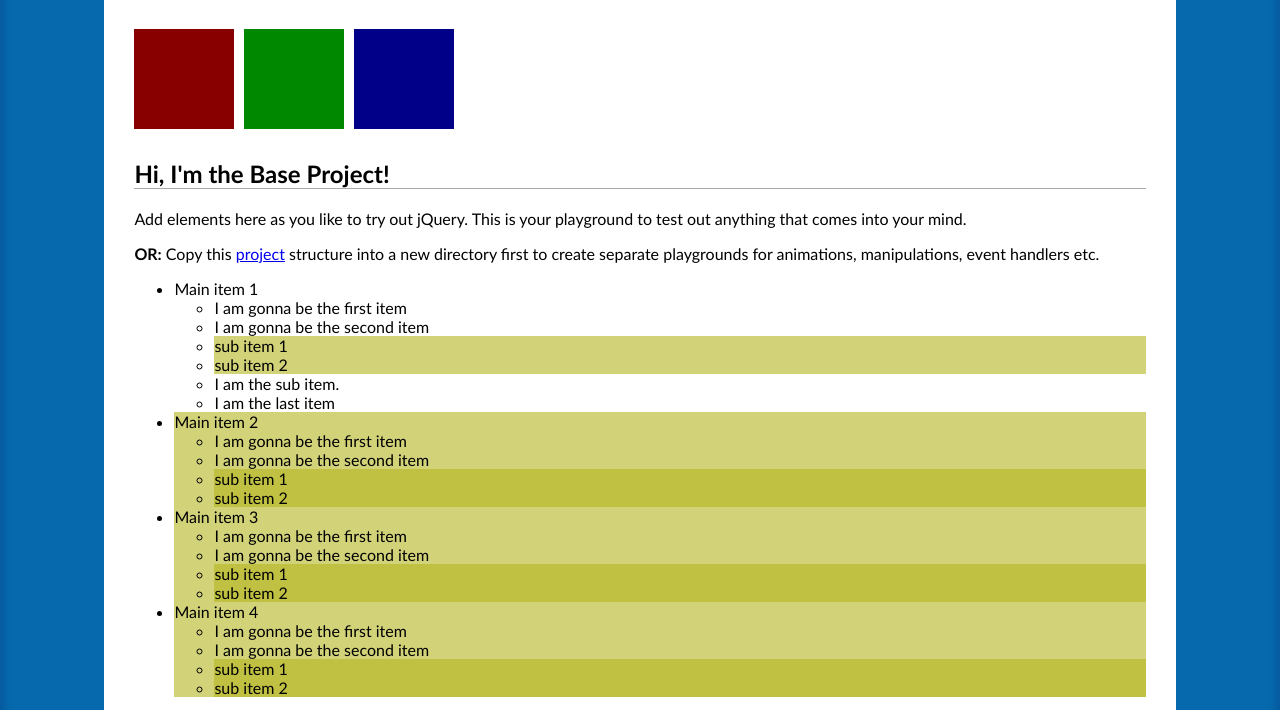
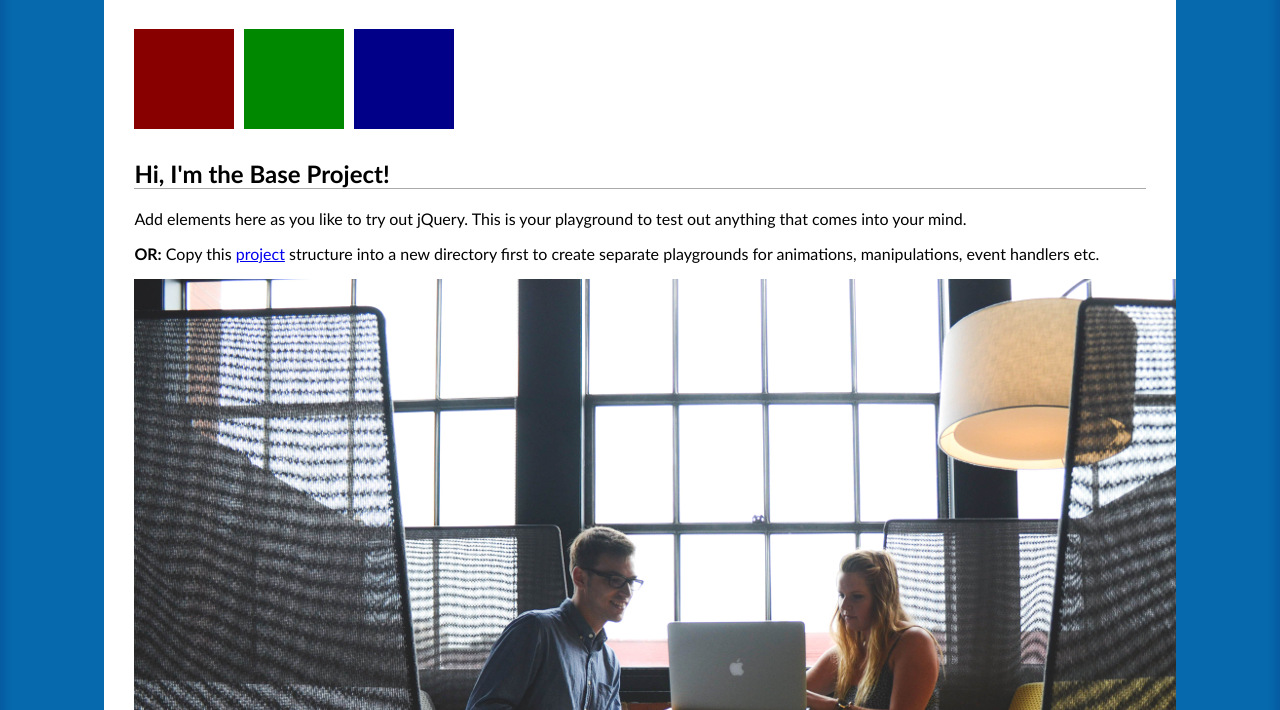
Before and after one commit to ablonewolf/JqueryIntro, a plain HTML site: page index.html in a window 1280 px wide. Shown: the part 163-873 px from the top of the page. Drawn offline with nearby package versions, Linux system fonts and the light colour scheme.

Commit message:
created an image slideshow using jquery

```diff
--- a/index.html
+++ b/index.html
@@ -31,6 +31,10 @@
         directory first to create separate playgrounds for animations,
         manipulations, event handlers etc.
       </p>
+
+      <div class="gallery">
+        <img src="images/laptop-mobile_small.jpg" alt="small laptop" />
+      </div>
       <ul id="list">
         <li>
           Main item 1
--- a/js/script.js
+++ b/js/script.js
@@ -165,3 +165,23 @@ $(function () {
 //     }
 // });
 // });
+$(function () {
+  var gallaryImage = $('.gallery').find('img').first();
+  console.log(gallaryImage);
+  images = [
+    'images/laptop-mobile_small.jpg',
+    'images/laptop-on-table_small.jpg',
+    'images/people-office-group-team_small.jpg'
+  ];
+
+  var index = 0;
+  setInterval(function () {
+    index = (index + 1) % images.length;
+
+    gallaryImage.fadeOut(function () {
+      $(this).attr('src', images[index]);
+      $(this).fadeIn();
+    });
+    // console.log(gallaryImage.attr('src'));
+  }, 2000);
+});
```
